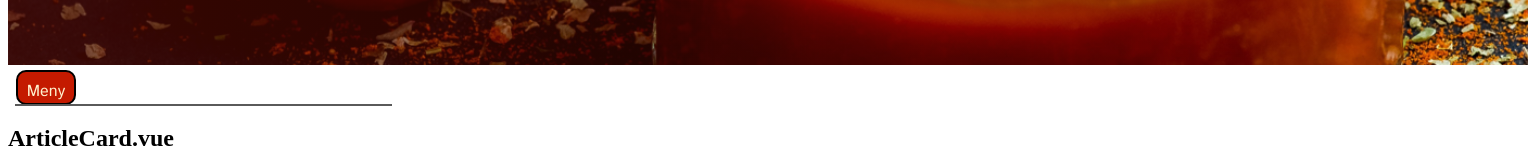
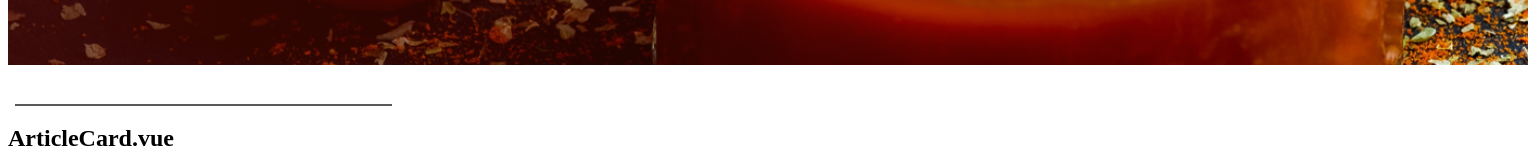
Before and after one commit to arnetzlinder/ketchupbloggen, a Vue app: page / in a window 1536 px wide. Shown: the part 379-539 px from the top of the page. Built offline with nearby package versions, Linux system fonts and the light colour scheme; the HTML template or start-up script is replaced by a standard one; a web font is replaced by a local one.

Commit message:
:lipstick: btn visibility hidden when min-w deskt

```diff
--- a/src/components/HamburgerBtn.vue
+++ b/src/components/HamburgerBtn.vue
@@ -1,5 +1,5 @@
 <template>
-    <button id="menuBtn" @click="menuOpenClose" v-bind:class="{ 'open': menuIsOpen }">Meny
+    <button id="menuBtn" @click="menuOpenClose" v-bind:class="{ 'open': menuIsOpen }">Meny <!--går även att använda :class="{ 'open': menuIsOpen }-->
     </button>
 </template>
 
@@ -48,4 +48,9 @@ button {
         background-color: $secondaryColor200;
     }
 }
+@media screen and (min-width: 1440px) {
+        button {
+            visibility: hidden;
+        }
+    }
 </style>
```
